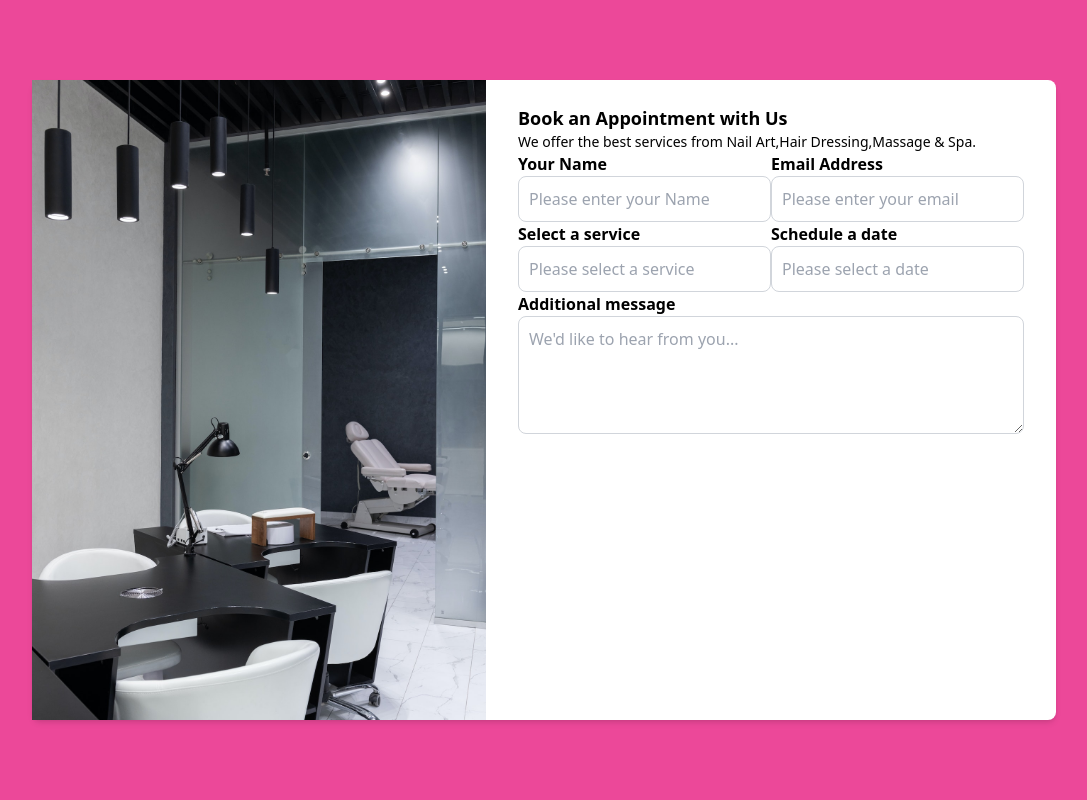
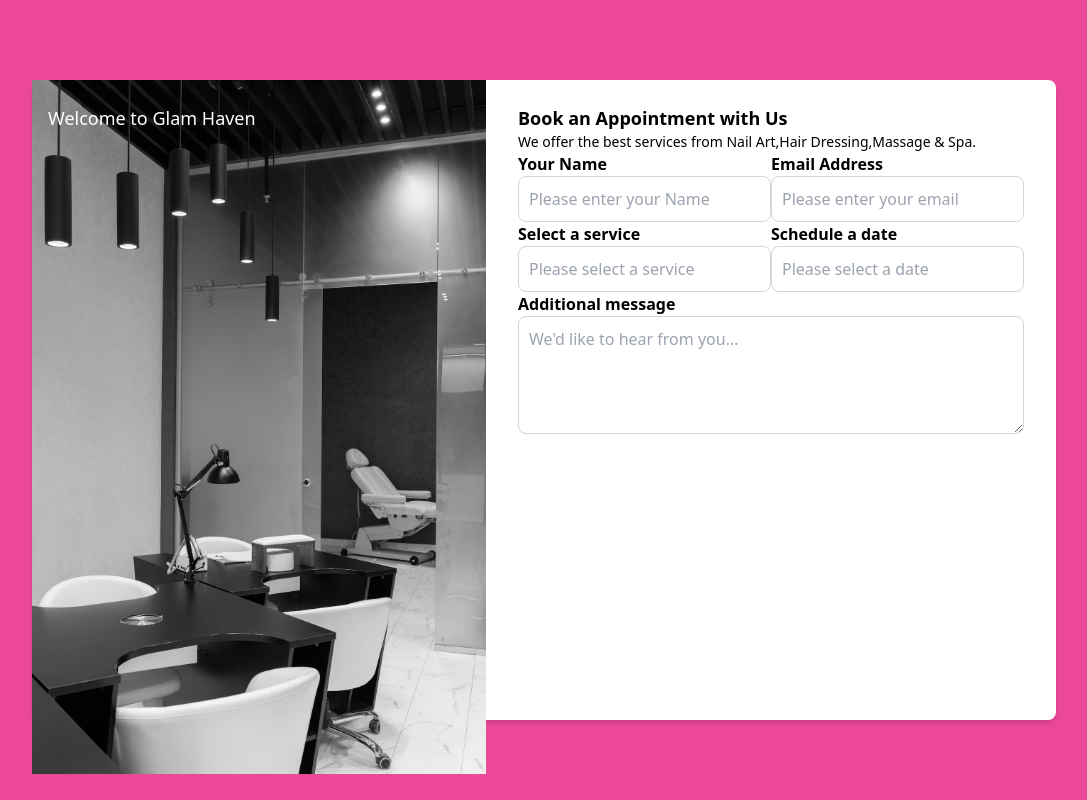
Before and after one commit to Carol254/glamHavenBooking, an Angular app: page / in a window 1280 px wide. Shown: the whole page, without its empty margins (96-1183 px from the left). Built offline with nearby package versions, Linux system fonts and the light colour scheme.

Commit message:
few changes made

```diff
--- a/src/app/home/home.component.html
+++ b/src/app/home/home.component.html
@@ -1,8 +1,17 @@
 <div class="bg-pink-500 flex justify-center items-center h-screen">
     <div class="bg-white h-4/5 w-4/5 rounded-lg flex flex-row shadow-md">
         <div class="basis-1/2">
-            <img class="object-cover h-full w-full" src="\assets\main-img.jpg">
+            <figure class="relative relative duration-300 cursor-pointer filter grayscale hover:grayscale-0">
+                <img class="object-fit h-100 w-100" src="\assets\main-img.jpg">
+                <figcaption class="absolute px-4 text-lg text-white top-6">
+                    <p>Welcome to Glam Haven</p>
+                </figcaption>
+            </figure>
+
         </div>
+
+
+
         <div class="basis-1/2 px-8 pt-6 pb-6 mb-4">
             <h6 class="text-lg font-bold ">Book an Appointment with Us</h6>
             <p class="text-sm">We offer the best services from Nail Art,Hair Dressing,Massage & Spa.</p>
```
